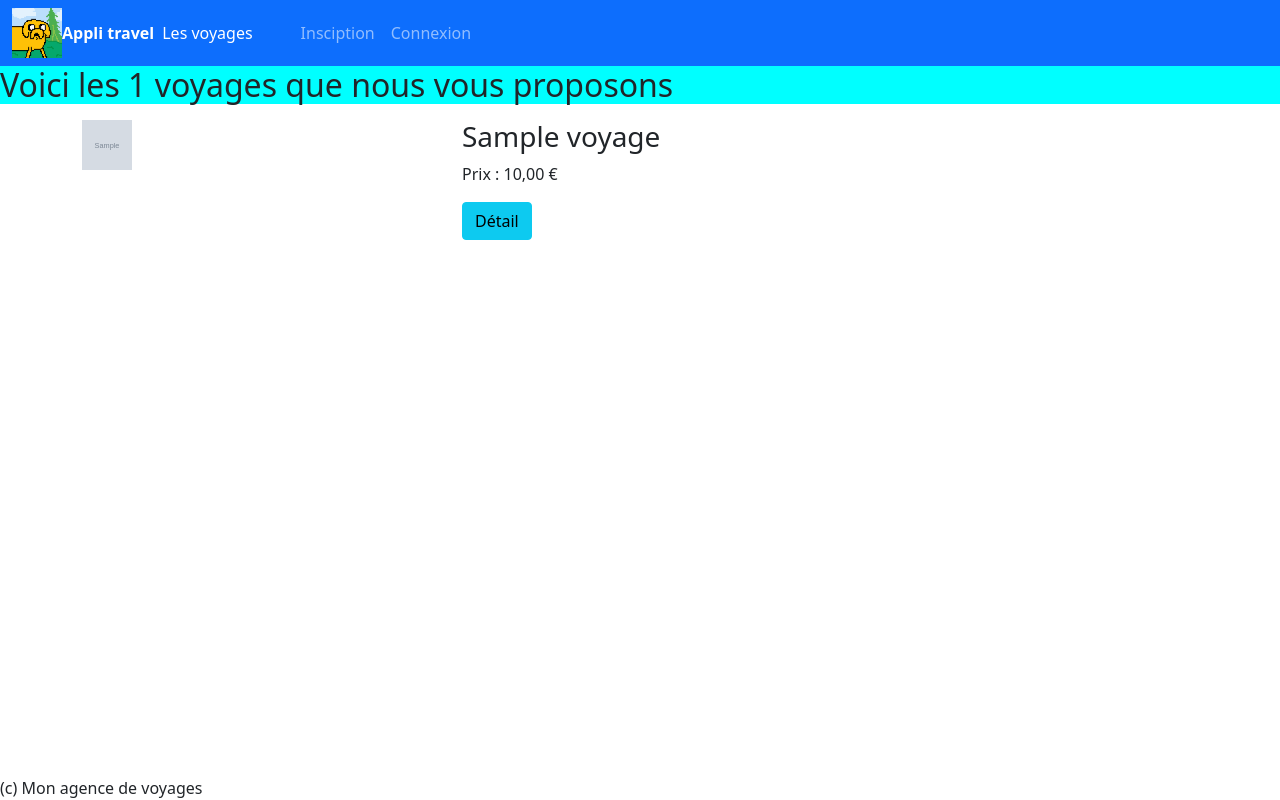
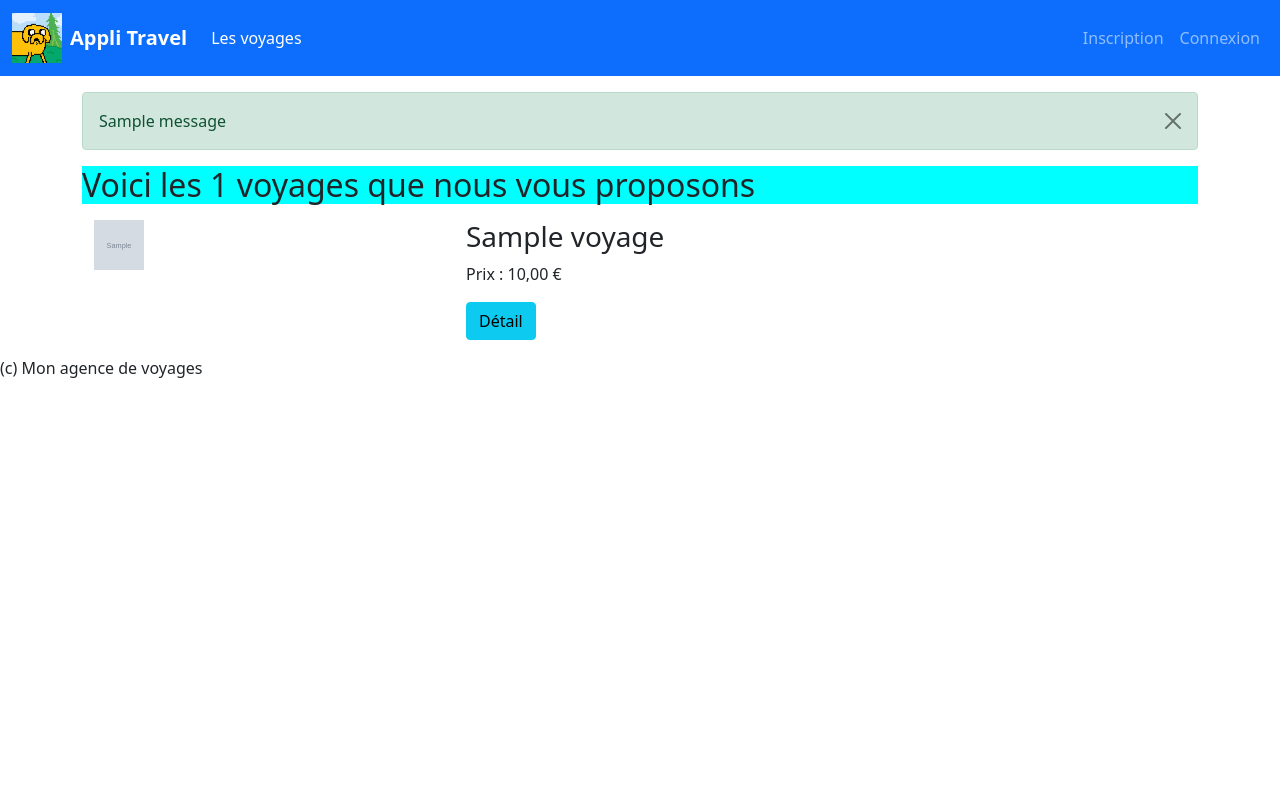
Before and after one commit to Iry77/webtravel, a Django app: page /voyages/ in a window 1280 px wide. Run offline with Django 5.2, Linux system fonts and the light colour scheme; tables that the repository leaves empty hold one stand-in row (values such as "Sample post"); grey boxes marked "Sample" are stand-in pictures; one stand-in notice (Sample message) is shown; some libraries are stand-ins or nearby versions.

Commit message:
barre de navigation unique et messages flash

```diff
--- a/webtravel/applicompte/templates/applicompte/menuNonConnecte.html
+++ /dev/null
@@ -1,25 +0,0 @@
-{% load static %}
-<nav class="navbar navbar-expand-lg navbar-dark bg-primary">
-    <div class="container-fluid">
-        <img src="{% static 'applitravel/img/jake.png' %}" alt="Logo">
-        <div class="fw-bold text-white">Appli travel</div>
-            <button class="navbar-toggler" type="button" data-bs-toggle="collapse" data-bs-target="#navbarText" aria-controls="navbarText" aria-expanded="false" aria-label="Toggle navigation">
-                <span class="navbar-toggler-icon"></span>
-            </button>
-        <div class="collapse navbar-collapse" id="navbarText">
-            <ul class="navbar-nav me-auto mb-2 mb-lg-0">
-                <li class="nav-item">
-                    <a class="nav-link active" href="/voyages/">Les voyages</a>
-                </li>
-            <ul>
-            <ul class="navbar-nav">
-                <li class="nav-item">
-                    <a class="nav-link" href="/register">Insciption</a>
-                </li>
-                <li class="nav-item">
-                    <a class="nav-link" href="/login">Connexion</a>
-                </li>
-            </ul>
-        </div>
-    </div>
-</nav>
--- /dev/null
+++ b/webtravel/applicompte/templates/applicompte/navbar.html
@@ -0,0 +1,47 @@
+{% load static %}
+<nav class="navbar navbar-expand-lg navbar-dark bg-primary">
+    <div class="container-fluid">
+        <a class="navbar-brand d-flex align-items-center gap-2" href="{% url 'voyages' %}">
+            <img class="navbar-brand-logo" src="{% static 'applitravel/img/jake.png' %}" alt="Logo">
+            <span class="fw-bold">Appli Travel{% if user.is_staff %} (Staff){% endif %}</span>
+        </a>
+        <button class="navbar-toggler" type="button" data-bs-toggle="collapse" data-bs-target="#navbarText" aria-controls="navbarText" aria-expanded="false" aria-label="Afficher la navigation">
+            <span class="navbar-toggler-icon"></span>
+        </button>
+        <div class="collapse navbar-collapse" id="navbarText">
+            <ul class="navbar-nav me-auto mb-2 mb-lg-0">
+                <li class="nav-item">
+                    <a class="nav-link active" href="{% url 'voyages' %}">Les voyages</a>
+                </li>
+                {% if user.is_staff %}
+                <li class="nav-item">
+                    <a class="nav-link" href="{% url 'villes' %}">Les villes</a>
+                </li>
+                <li class="nav-item">
+                    <a class="nav-link" href="{% url 'ajouter_ville' %}">Créer une ville</a>
+                </li>
+                <li class="nav-item">
+                    <a class="nav-link" href="{% url 'ajouter_voyage' %}">Créer un voyage</a>
+                </li>
+                {% endif %}
+            </ul>
+            <ul class="navbar-nav">
+                {% if user.is_authenticated %}
+                <li class="nav-item">
+                    <form method="post" action="{% url 'logout' %}">
+                        {% csrf_token %}
+                        <button type="submit" class="nav-link btn btn-link">Déconnexion</button>
+                    </form>
+                </li>
+                {% else %}
+                <li class="nav-item">
+                    <a class="nav-link" href="{% url 'register' %}">Inscription</a>
+                </li>
+                <li class="nav-item">
+                    <a class="nav-link" href="{% url 'login' %}">Connexion</a>
+                </li>
+                {% endif %}
+            </ul>
+        </div>
+    </div>
+</nav>
--- a/webtravel/applitravel/templates/applitravel/base.html
+++ b/webtravel/applitravel/templates/applitravel/base.html
@@ -10,17 +10,16 @@
 		<link rel="stylesheet" href="{% static 'applitravel/css/styles.css' %}">
 		<link rel="stylesheet" href="https://cdn.jsdelivr.net/npm/bootstrap-icons@1.3.0/font/bootstrap-icons.css">
     </head>
-	<body class="Site">
-		<header>
-			{% if user.is_staff %}
-                {% include 'applicompte/menuStaff.html' %}
-            {% elif user.is_authenticated %}
-                {% include 'applicompte/menuClient.html' %}
-            {% else %}
-                {% include 'applicompte/menuNonConnecte.html' %}
-            {% endif %}
-		</header>
-		<main class="Site-content">
+	<header>
+		{% include 'applicompte/navbar.html' %}
+	</header>
+		<main class="Site-content container py-3">
+			{% for message in messages %}
+			<div class="alert alert-{% if message.tags == 'error' %}danger{% else %}{{ message.tags }}{% endif %} alert-dismissible fade show" role="alert">
+				{{ message }}
+				<button type="button" class="btn-close" data-bs-dismiss="alert" aria-label="Fermer"></button>
+			</div>
+			{% endfor %}
 			{% block main %} {% endblock %}
 		</main>
 		<footer>
```
Also changed, not shown: webtravel/applicompte/templates/applicompte/menu.html (deleted, +0 -25 lines), webtravel/applicompte/templates/applicompte/menuClient.html (deleted, +0 -28 lines), webtravel/applicompte/templates/applicompte/menuStaff.html (deleted, +0 -31 lines).
